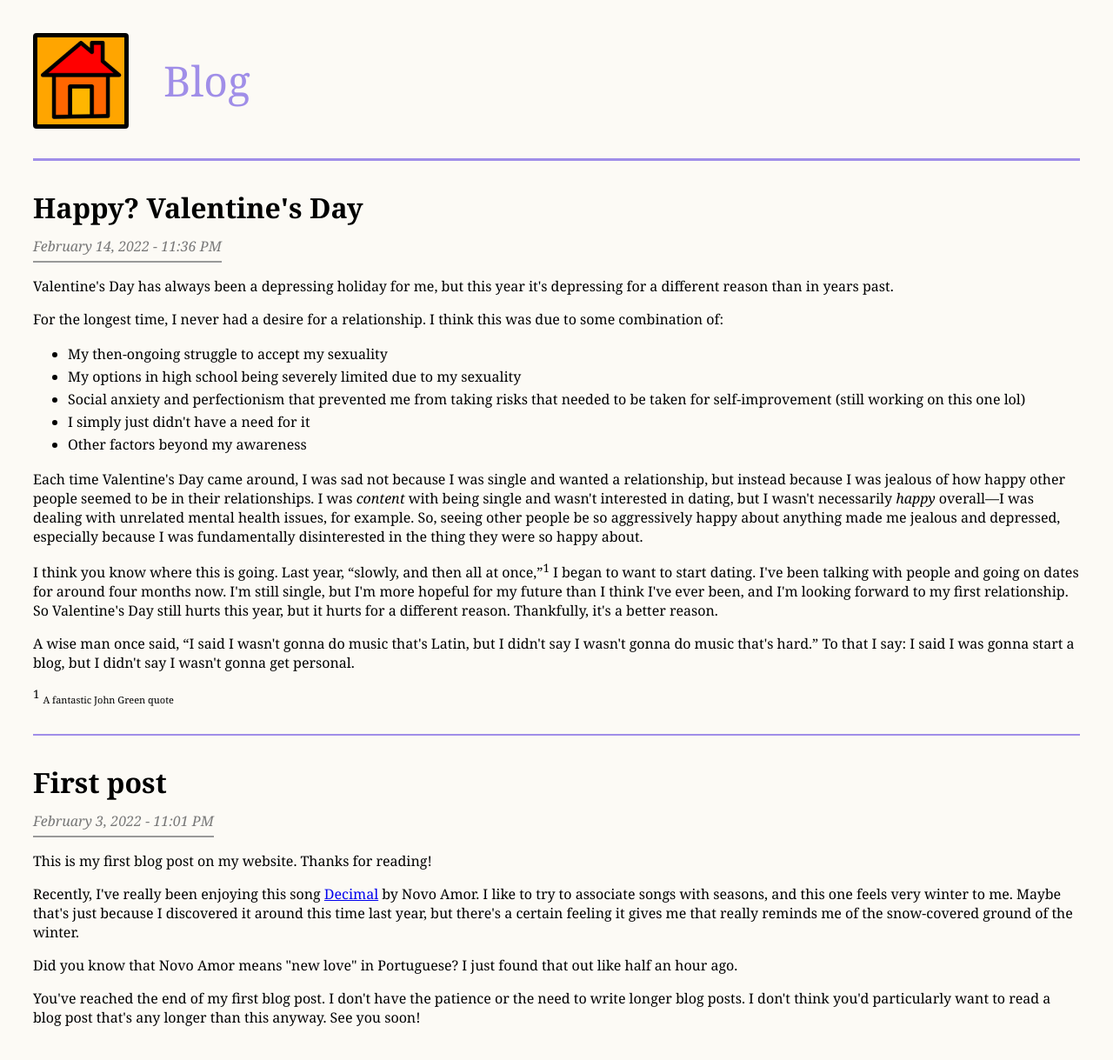
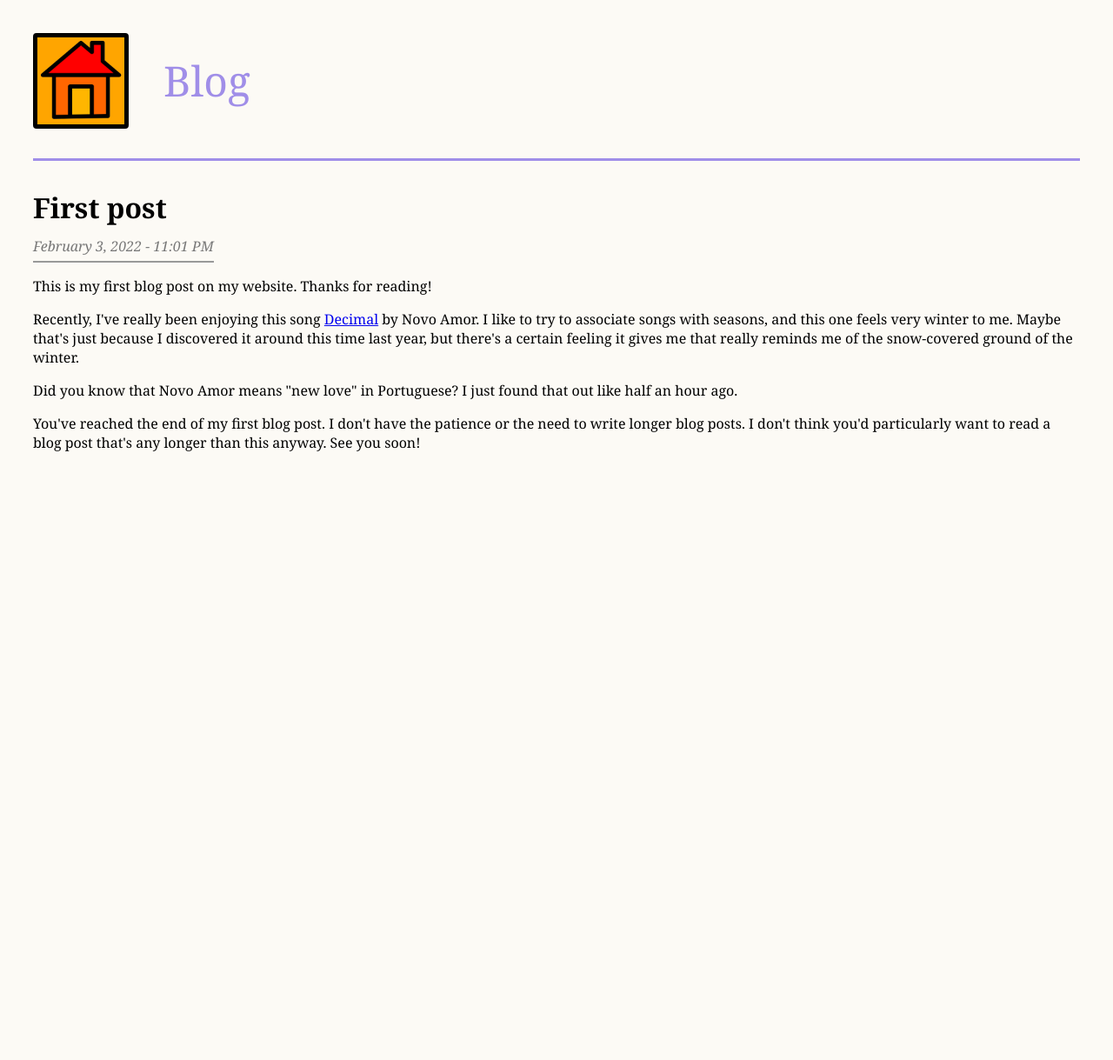
Before and after one commit to russotiro/russotiro.github.io, a Jekyll site: the page built from blog/index.html, in a window 1280 px wide. Shown: the whole page at 87% size. Built offline with Jekyll 4.4.1, drawn with Linux system fonts in a browser that asks for light colours; after the commit the page ends 900 px from its top, so only the background shows below that.

Commit message:
maybe i should get rid of this

```diff
--- a/blog/index.html
+++ b/blog/index.html
@@ -3,7 +3,7 @@ layout: nav
 title: Blog
 code: blog
 ---
-<h3 class="blog-header">Happy? Valentine's Day</h3>
+<!-- <h3 class="blog-header">Happy? Valentine's Day</h3>
 <div id="date-line"><p class="blog-header">February 14, 2022 - 11:36 PM</p></div>
 <p>Valentine's Day has always been a depressing holiday for me, but this year it's depressing for a different reason than in years past.</p>
 <p>For the longest time, I never had a desire for a relationship. I think this was due to some combination of:</p>
@@ -20,7 +20,7 @@ code: blog
 
 <sup style="font-family: Georgia, serif">1</sup> <span class="footnote">A fantastic John Green quote</span>
 
-<hr class="mid-blog">
+<hr class="mid-blog"> -->
 
 <h3 class="blog-header">First post</h3>
 <div id="date-line"><p class="blog-header">February 3, 2022 - 11:01 PM</p></div>
```
